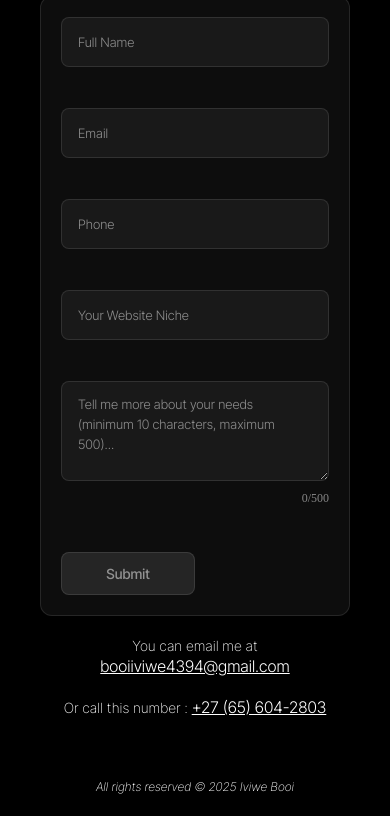
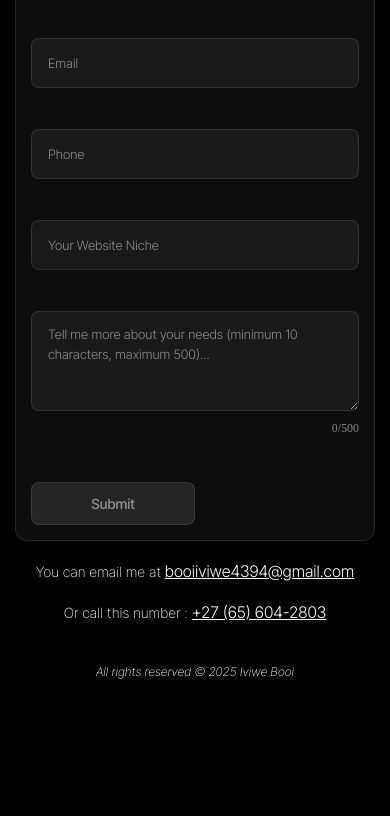
Before and after one commit to IviweBooi/Personal-Portfolio, a plain HTML site: page index.html in a window 390 px wide. Shown: the part 7516-8332 px from the top of the page. After the commit the page ends 8217 px from the top, so only its background shows below. Drawn offline with nearby package versions, Linux system fonts and the light colour scheme.

Commit message:
style(css): adjust padding in contact sections for mobile
Update padding values in contact-me and contact-form sections to improve mobile responsiveness and visual consistency across breakpoints

```diff
--- a/css/media-queries.css
+++ b/css/media-queries.css
@@ -109,6 +109,12 @@
     }
     .faqs-page .inner-div .card-div{
         width: 100%;
+    }
+    .contact-me{
+        padding: 40px 25px;
+    }
+    .contact-form{
+        padding: 20px;
     }
     .contact-me h1{
         font-size: 50px;
@@ -265,7 +271,7 @@
         width: 100%;
     }
     .contact-me{
-        padding: 40px;
+        padding: 20px 15px;
     }
     .contact-me h1{
         text-align: center;
@@ -284,7 +290,7 @@
         width: 100%;
         display: flex;
         flex-direction: column;
-        padding: 20px;
+        padding: 15px;
     }
 
     .contact-form input{
```
